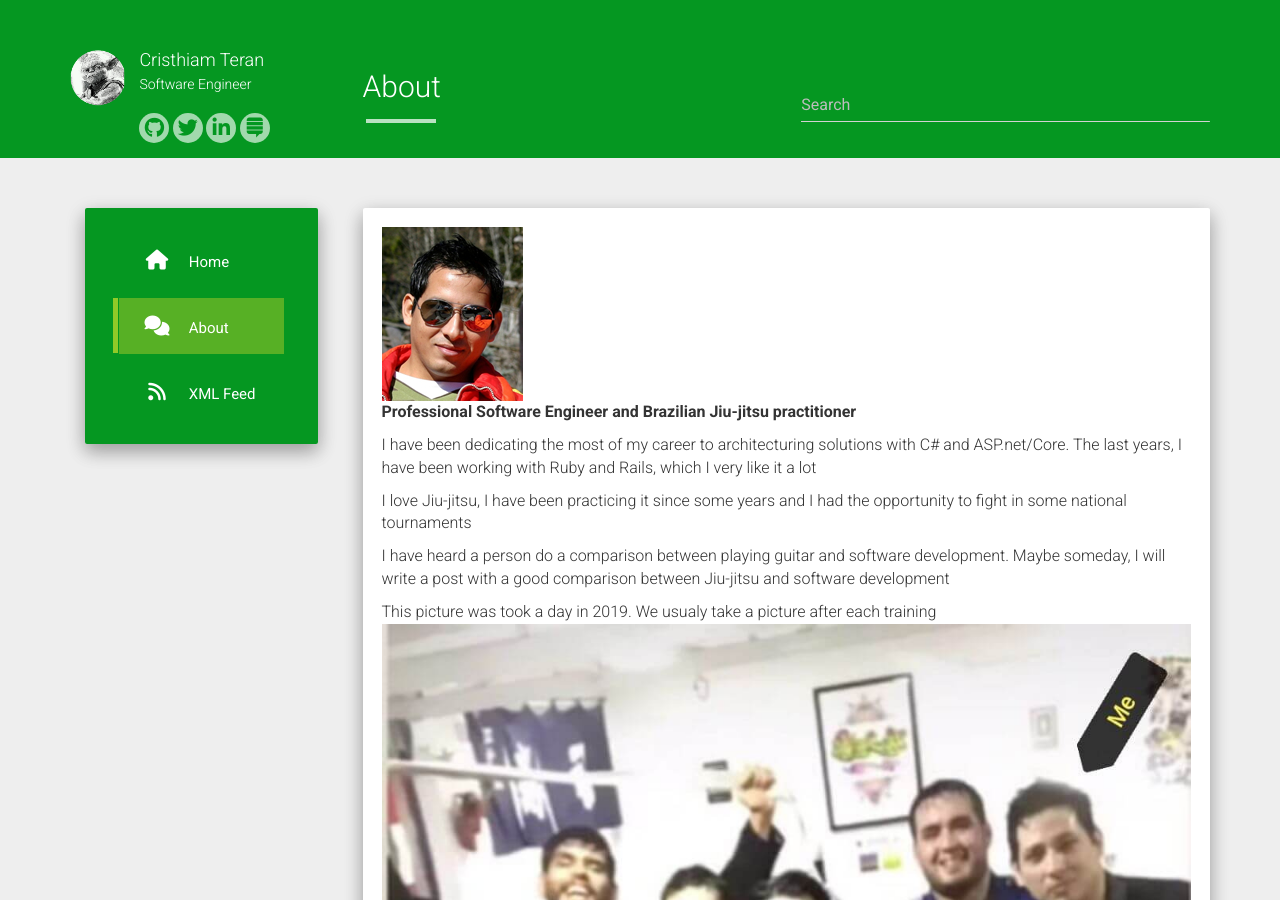
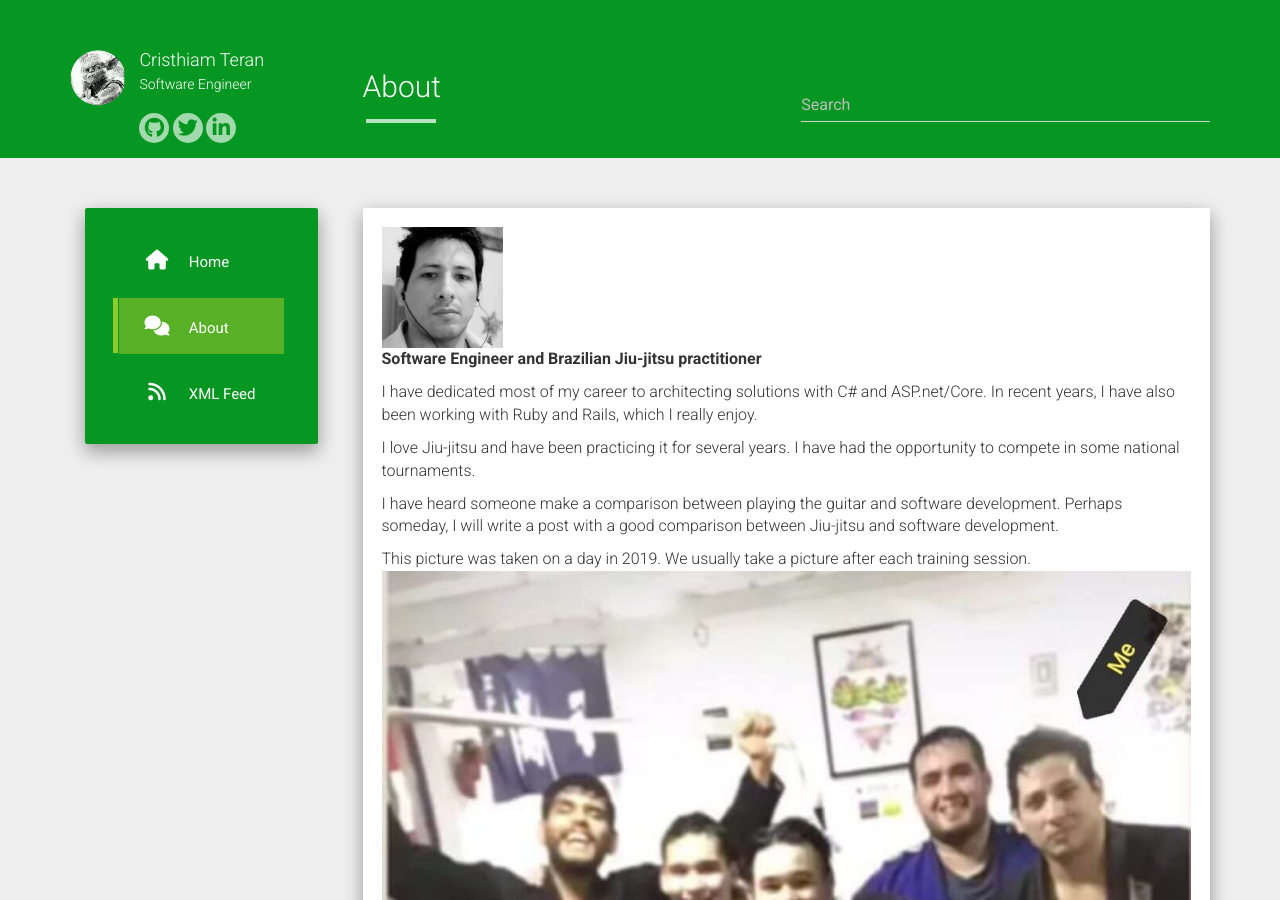
Before and after one commit to foxhard/foxhard.github.io, a Jekyll site: the page built from about.md, in a window 1280 px wide and 900 px high. Built offline with Jekyll 4.4.1, drawn with Linux system fonts in a browser that asks for light colours; nearby versions of some CDN libraries.

```diff
--- a/_config.yml
+++ b/_config.yml
@@ -14,7 +14,7 @@ disqus_shortname: the-street-developer
 google_analytics: UA-130939916-1
 
 share:
-  twitter_username: devfoxhard
+  twitter_username: streetcoder_dev
   fb_appid: 000000000000
 
 
--- a/_data/social.json
+++ b/_data/social.json
@@ -5,14 +5,10 @@
   },
   {
     "icon": "fa-twitter",
-    "link": "https://twitter.com/devfoxhard"
+    "link": "https://twitter.com/streetcoder_dev"
   },
   {
     "icon": "fa-linkedin",
     "link": "https://www.linkedin.com/in/cristhiamteran/"
-  },
-  {
-    "icon": "fa-stack-exchange",
-    "link": "https://stackexchange.com/users/6101992/foxhard"
   }
 ]
--- a/about.md
+++ b/about.md
@@ -4,13 +4,13 @@ title: About
 permalink: /about/
 ---
 
-![my alternate text](/static/img/ct.jpg) **Professional Software Engineer and Brazilian Jiu-jitsu practitioner**
+![my alternate text](/static/img/ct.jpeg){:width="15%"} **Software Engineer and Brazilian Jiu-jitsu practitioner**
 
-I have been dedicating the most of my career to architecturing solutions with C# and ASP.net/Core. The last years, I have been working with Ruby and Rails, which I very like it a lot
+I have dedicated most of my career to architecting solutions with C# and ASP.net/Core. In recent years, I have also been working with Ruby and Rails, which I really enjoy.
 
-I love Jiu-jitsu, I have been practicing it since some years and I had the opportunity to fight in some national tournaments
+I love Jiu-jitsu and have been practicing it for several years. I have had the opportunity to compete in some national tournaments.
 
-I have heard a person do a comparison between playing guitar and software development. Maybe someday, I will write a post with a good comparison between Jiu-jitsu and software development
+I have heard someone make a comparison between playing the guitar and software development. Perhaps someday, I will write a post with a good comparison between Jiu-jitsu and software development.
 
-This picture was took a day in 2019. We usualy take a picture after each training
+This picture was taken on a day in 2019. We usually take a picture after each training session.
 ![my alternate text](/static/img/jiu-jitsu.jpg)
```
Also changed, not shown: static/img/ct.jpeg (added), static/img/ct.jpg (deleted).
